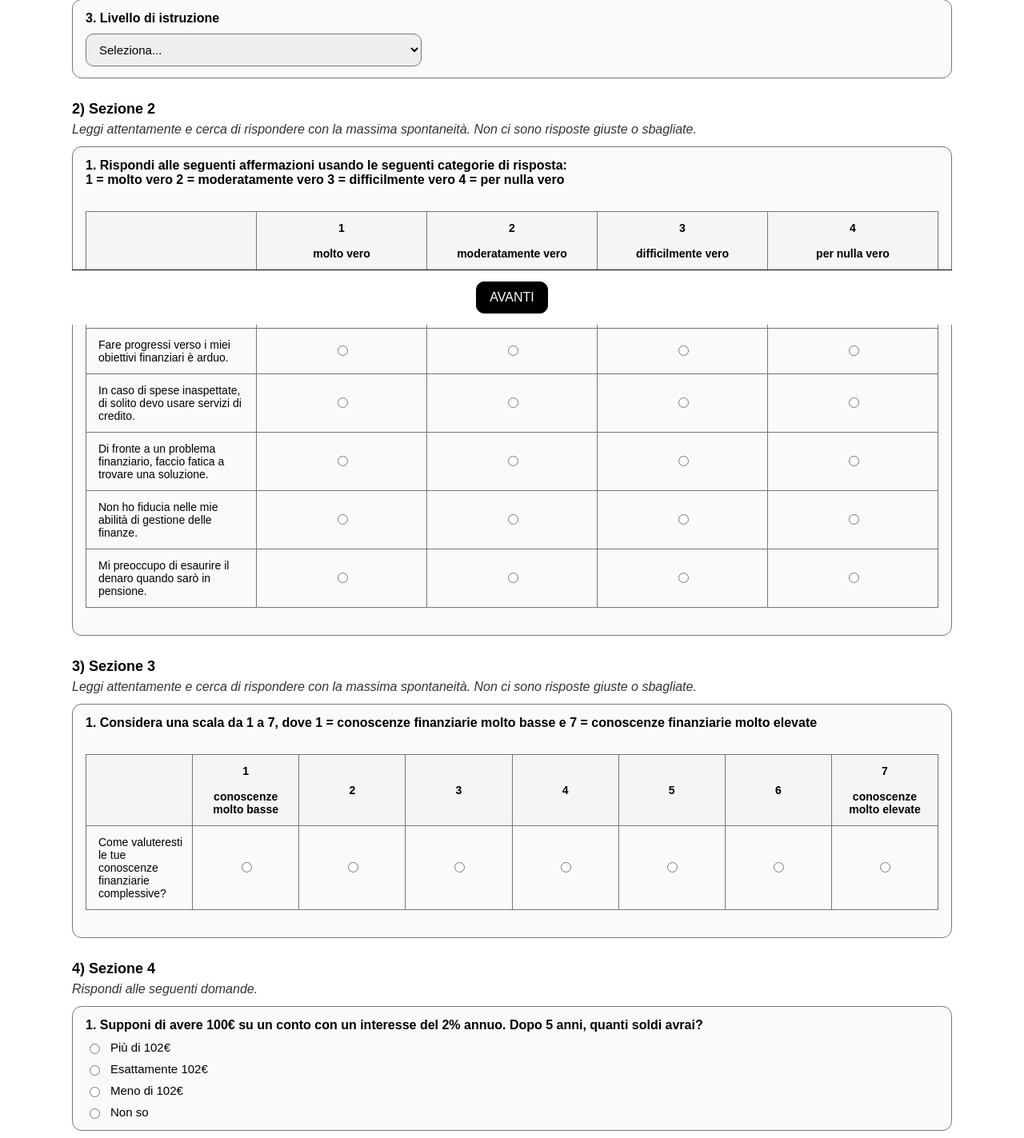
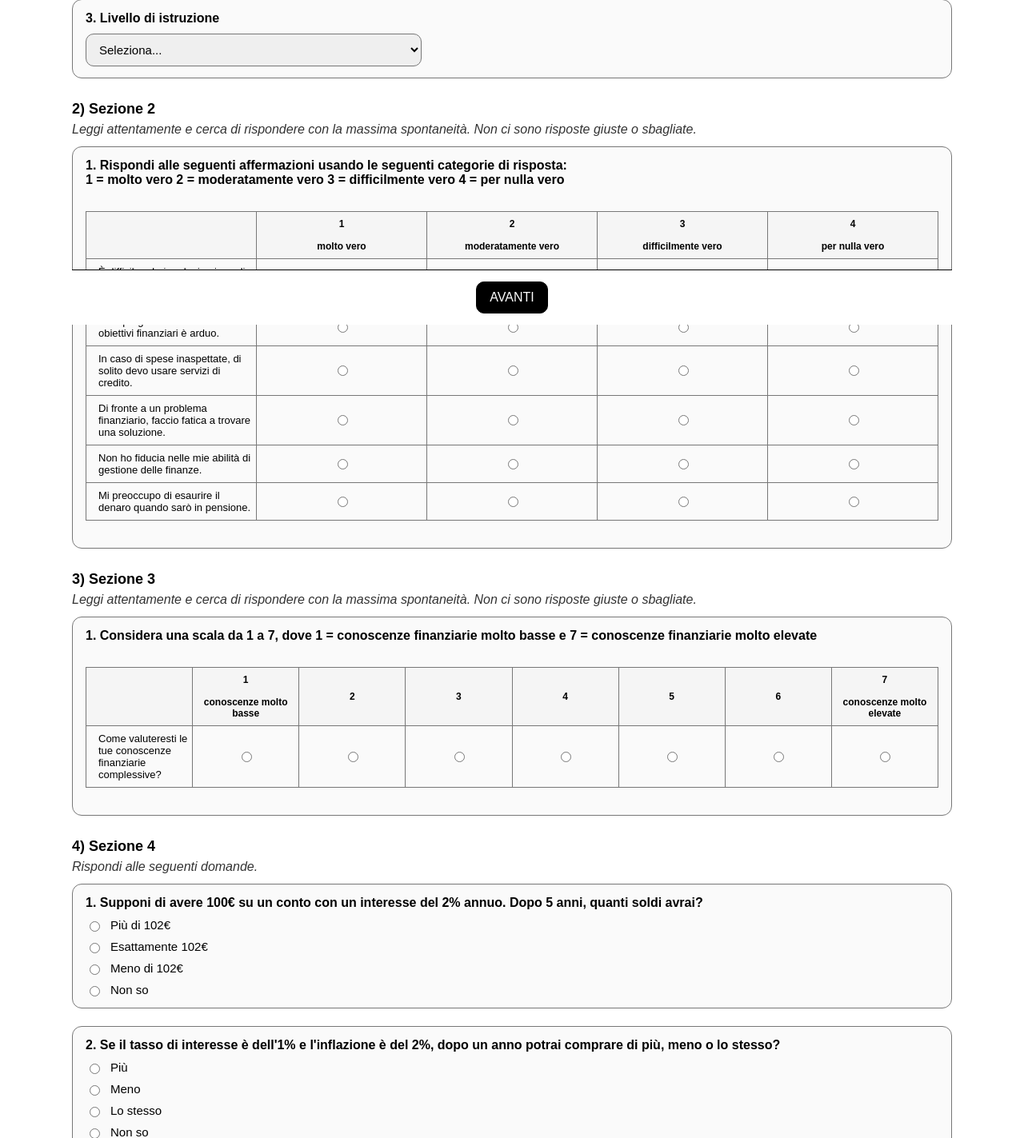
Before and after one commit to lauracreti13/questionario, a Flask app: page /questionario in a window 1280 px wide. Shown: the part 394-1817 px from the top of the page at 80% size. Run offline with Flask 3, Linux system fonts and the light colour scheme; the visitor is signed in with stand-in values (Sample User, id 1).

Commit message:
Update style.css

```diff
--- a/static/style.css
+++ b/static/style.css
@@ -41,7 +41,33 @@ h2 { font-size: 18px; margin: 18px 0 6px; }
 .likert-radio-label input:checked + .radio-dot { background: #000; }
 .likert-radio-label:hover .radio-dot { border-color: #333; }
 
-.table-wrap { overflow-x: auto; }
+.table-wrap {
+  overflow-x: hidden;
+}
+/* Adatta la scala Likert senza scroll */
+.likert-table {
+  width: 100%;
+  table-layout: fixed;
+}
+
+.likert-table th,
+.likert-table td {
+  font-size: 12px;
+  padding: 8px 4px;
+}
+
+/* Riduce la larghezza della domanda */
+.likert-table td.question-text {
+  width: 35%;
+  min-width: unset;
+  font-size: 13px;
+}
+
+/* Riduce larghezza delle colonne scala */
+.likert-table td:not(.question-text),
+.likert-table th {
+  width: auto;
+}
 .qtable { width: 100%; border-collapse: collapse; table-layout: fixed; }
 .qtable th, .qtable td { border: 1px solid var(--border); padding: 8px; vertical-align: middle; }
 .qtable thead th { font-size: 13px; font-weight: 700; text-align: center; }
```
